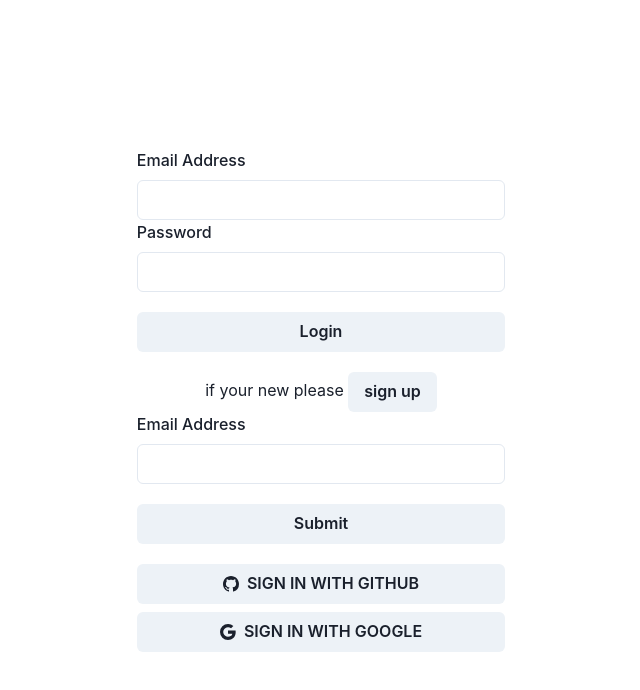
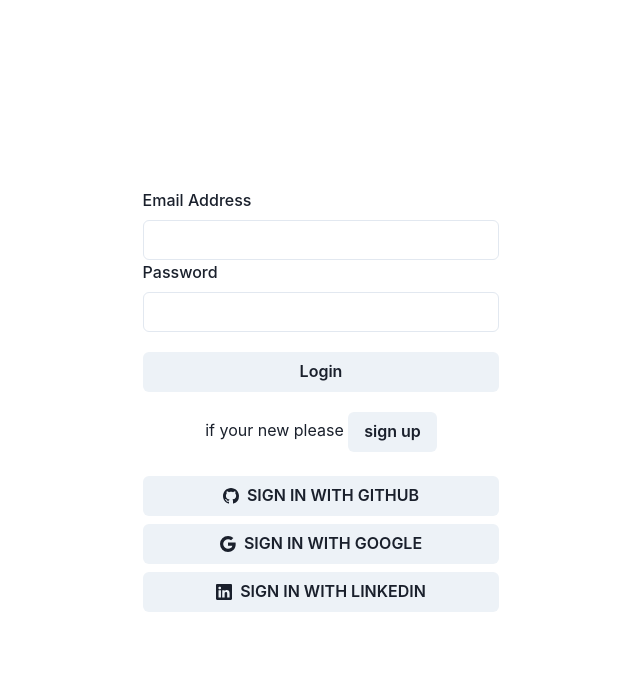
Before and after one commit to chowdhuryy-ifty/next-auth, a Next.js app: page /auth/signin in a window 1280 px wide. Shown: the top 690 px of the page, without its empty margins (319-959 px from the left). Built offline with nearby package versions, Linux system fonts and the light colour scheme; no server answers.

Commit message:
linkedin credential added.

```diff
--- a/pages/api/auth/[...nextauth].js
+++ b/pages/api/auth/[...nextauth].js
@@ -5,6 +5,7 @@ import CredentialsProvider from 'next-auth/providers/credentials'
 import connectMongo from "../../../database/conn";
 import CustomUsers from "../../../models/userModel";
 import {compare} from "bcrypt";
+import LinkedInProvider from "next-auth/providers/linkedin";
 
 export default NextAuth({
 
@@ -16,6 +17,10 @@ export default NextAuth({
         GoogleProvider({
             clientId: process.env.GOOGLE_CLIENT_ID,
             clientSecret: process.env.GOOGLE_CLIENT_SECRET
+        }),
+        LinkedInProvider({
+            clientId: process.env.LINKEDIN_CLIENT_ID,
+            clientSecret: process.env.LINKEDIN_CLIENT_SECRET
         }),
         CredentialsProvider({
             name: "Credentials",
--- a/pages/auth/signin.jsx
+++ b/pages/auth/signin.jsx
@@ -2,7 +2,7 @@ import React, {useState} from "react";
 import {signIn, useSession} from "next-auth/react";
 import {Box, Button, chakra, FormLabel, Heading, Input, VStack} from "@chakra-ui/react";
 import {useRouter} from "next/router";
-import {BsGithub, BsGoogle} from 'react-icons/bs'
+import {BsGithub, BsGoogle, BsLinkedin} from 'react-icons/bs'
 
 const providers = [
     {
@@ -12,6 +12,10 @@ const providers = [
     {
         name: 'google',
         Icon: BsGoogle,
+    },
+    {
+        name: 'linkedin',
+        Icon: BsLinkedin
     },
 ]
 
@@ -34,12 +38,6 @@ const Signin = () => {
 
     const handleOAuthSignIn = (provider) => () => signIn(provider, {callbackUrl: "http://localhost:3000"})
 
-    const handleSubmit = (e) => {
-        e.preventDefault()
-        if (!email) return false
-
-        signIn('email', {email, redirect: false})
-    }
 
     const handleEmailandPassword = async (e) => {
         e.preventDefault()
@@ -70,15 +68,7 @@ const Signin = () => {
                 </Button>
                 <p>if your new please <Button><a href='/auth/signup'>sign up</a></Button></p>
             </chakra.form>
-            <chakra.form onSubmit={handleSubmit}>
-                <FormLabel>Email Address</FormLabel>
-                <Input type='email' onChange={(e) => setEmail(e.target.value)}/>
-
-                <Button type='submit' w='100%' my={5}>
-                    Submit
-                </Button>
-
-            </chakra.form>
+            <br/>
             <VStack>
                 {providers.map(({name, Icon}) => (
                     <Button
```
